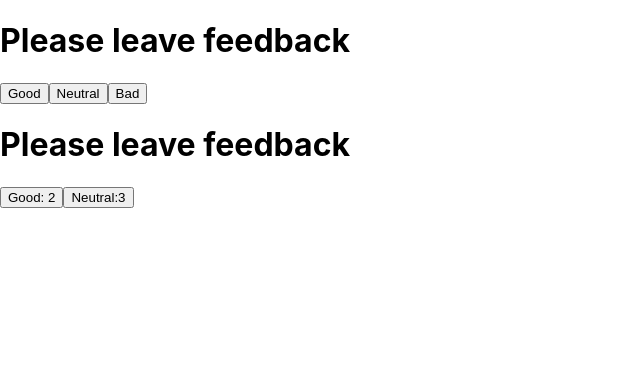
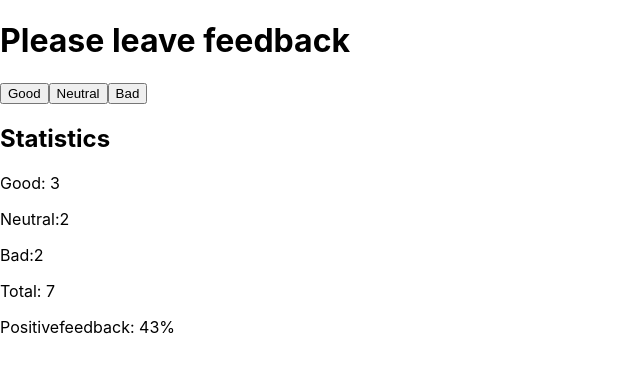
Before and after one commit to ElenaStatsenko/goit-react-hw-02-feedback, a React (Create React App) app: page / in a window 1280 px wide. Shown: the top 372 px of the page, without its empty margins (0-640 px from the left). Built offline with nearby package versions, Linux system fonts and the light colour scheme.

Commit message:
сделала 2 шага

```diff
--- a/src/components/App.jsx
+++ b/src/components/App.jsx
@@ -4,21 +4,30 @@ import { Statistic } from './Statsistic/Statsitic';
 
 export class App extends Component {
   state = {
-    good: 1,
-    neutral: 1,
-    bad: 1,
+    good: 3,
+    neutral: 2,
+    bad: 2,
   };
-  countTotalFeedback = () => {
-    this.setState(prevState => ({
-      countTotalFeedback: prevState + this.state,
-    }));
+
+  countTotalFeedback = (a, b, c) => {
+    const totalFeedback = a + b + c;
+    return totalFeedback;
+  };
+  countPositiveFeedbackPercentage = (a, b, c) => {
+    const totalPercentage = (a + b + c) / 100;
+    const positivePercentage = Math.round(a / totalPercentage);
+    return positivePercentage;
   };
 
   render() {
     return (
       <div>
         <Feedback quantity={this.state} />
-        <Statistic />
+        <Statistic
+          countTotal={this.countTotalFeedback}
+          quantity={this.state}
+          countPositive={this.countPositiveFeedbackPercentage}
+        />
       </div>
     );
   }
--- a/src/components/Statsistic/Statsitic.js
+++ b/src/components/Statsistic/Statsitic.js
@@ -1,11 +1,13 @@
-export const Statistic = () => {
-    return (
-      <div>
-        <h1>Please leave feedback</h1>
-        <button>Good: 2</button>
-        <button>Neutral:3</button>
-
-        </div>
-
-    );
-  };
+export const Statistic = ({ countTotal, quantity, countPositive }) => {
+  const { good, neutral, bad } = quantity;
+  return (
+    <div>
+      <h2>Statistics</h2>
+      <p>Good: {good}</p>
+      <p>Neutral:{neutral}</p>
+      <p>Bad:{bad}</p>
+      <p>Total: {countTotal(good, neutral, bad)}</p>
+      <p>Positivefeedback: {countPositive(good, neutral, bad)}%</p>
+    </div>
+  );
+};
```
